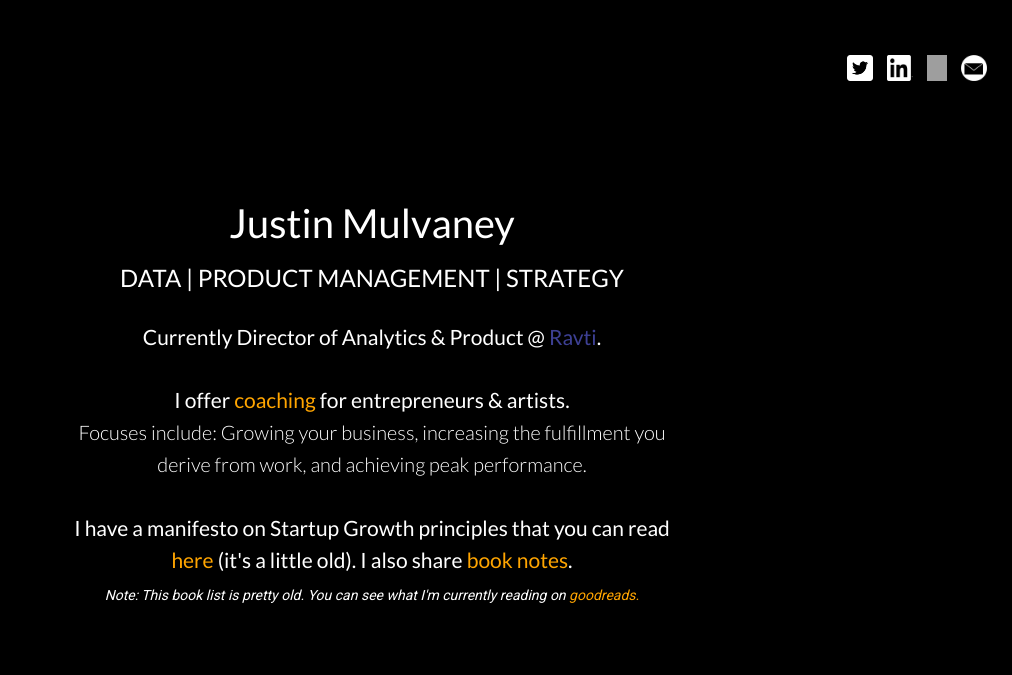
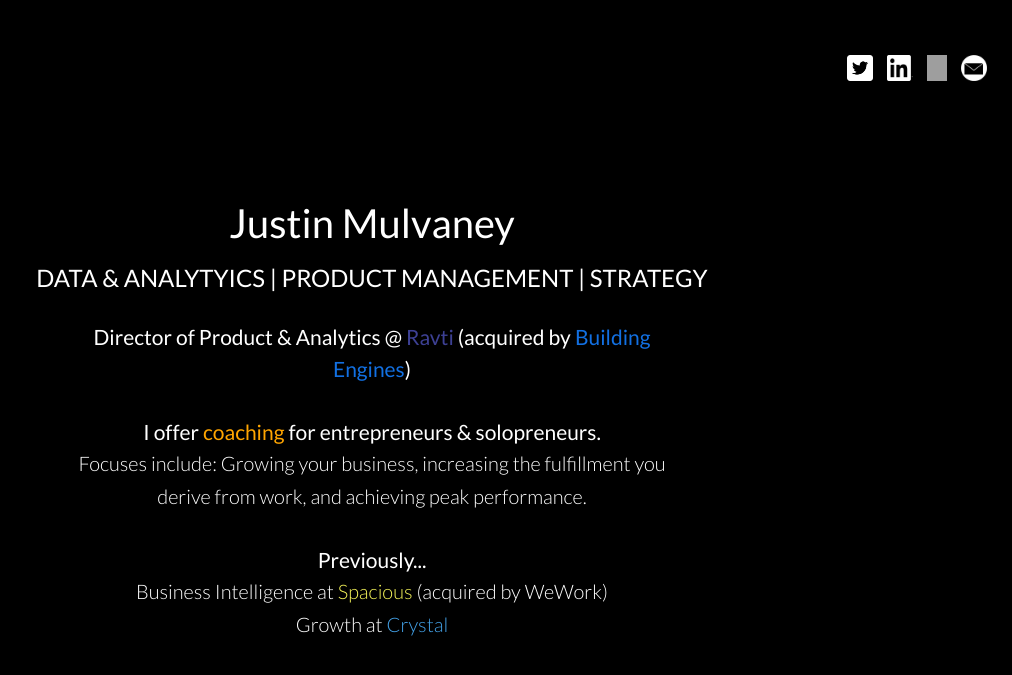
Before and after one commit to justinmulvs/website, a PHP site: page / in a window 1280 px wide. Shown: the top 675 px of the page, without its empty margins (268-1280 px from the left). Run offline with PHP 8.4, Linux system fonts and the light colour scheme; grey boxes are pictures that could not be loaded.

Commit message:
reworked home page

```diff
--- a/css/main.css
+++ b/css/main.css
@@ -89,12 +89,28 @@ PAGE: HOME
 	color: #61AB7D;
 }
 
+#be a {
+	color: #1270E2;
+}
+
+#be a:hover {
+	color: #0059c4;
+}
+
 #spacious a {
 	color: #f5f459;
 }
 
 #spacious a:hover {
 	color: #3948C2;
+}
+
+#wework a {
+	color: white;
+}
+
+#wework a:hover {
+	color: black;
 }
 
 #crystal a {
--- a/index.html
+++ b/index.html
@@ -50,25 +50,25 @@
 			<div class="row intro">
 				<div class="col-xs-12 text-center">
 					<h1 id="name">Justin Mulvaney</h1>
-					<h2 id="skills">DATA | PRODUCT MANAGEMENT | STRATEGY</h2>
+					<h2 id="skills">DATA & ANALYTYICS | PRODUCT MANAGEMENT | STRATEGY</h2>
 				</div>
 			</div>
 
 			<div class="row">
 				<div class="col-xs-10 col-xs-offset-1 col-md-6 col-md-offset-3 text-center">
 					<h3 class="words">
-					Currently Director of Analytics & Product @ <span id="ravti"><a href="https://www.ravti.com/" target="_blank">Ravti</a></span>.<br><br>
-					I offer <a href="coaching.html">coaching</a> for entrepreneurs & artists.<br>
+					Director of Product & Analytics @ <span id="ravti"><a href="https://www.ravti.com/" target="_blank">Ravti</a></span> (acquired by <span id ="be"><a href="https://www.buildingengines.com/">Building Engines</a></span>)<br><br>
+					I offer <a href="coaching.html">coaching</a> for entrepreneurs & solopreneurs.<br>
 					<span class="description">Focuses include: Growing your business, increasing the fulfillment you derive from work, and achieving peak performance.</span>
 					<br><br>
-<!-- 					Previously...<br>
-					Business Intelligence at <span id="spacious"><a href="https://www.nytimes.com/2018/07/08/technology/restaurants-co-working-areas.html" target="_blank">Spacious</a></span>.<br>
-					Growth at <span id="crystal"><a href="https://www.crystalknows.com" target="_blank">Crystal</a></span>.<br><br> -->
-					I have a manifesto on Startup Growth principles that you can read <a href="https://medium.com/@justin.mulvaney/some-thoughts-on-growth-marketing-14fa0c9428a9" target="_blank">here</a> (it's a little old). I also
-					<!-- <a href="http://www.justinmulvaney.com/blog">blog</a> and  -->
+					Previously...<br>
+					<span class="description">Business Intelligence at <span id="spacious"><a href="https://www.nytimes.com/2018/07/08/technology/restaurants-co-working-areas.html" target="_blank">Spacious</a></span> (acquired by <span id="wework"><a href="https://www.wework.com/">WeWork</a></span>)<br>
+					Growth at <span id="crystal"><a href="https://www.crystalknows.com" target="_blank">Crystal</a></span></span><br><br>
+					<!-- I have a manifesto on Startup Growth principles that you can read <a href="https://medium.com/@justin.mulvaney/some-thoughts-on-growth-marketing-14fa0c9428a9" target="_blank">here</a> (it's a little old). I also
+					<a href="http://www.justinmulvaney.com/blog">blog</a> and
 					share <a href="books.html">book notes</a>.<br>
 					</h3>
-					<p><i>Note: This book list is pretty old. You can see what I'm currently reading on <a href="https://www.goodreads.com/justinmulvaney" target="_blank">goodreads.</a></i></p>
+					<p><i>Note: This book list is pretty old. You can see what I'm currently reading on <a href="https://www.goodreads.com/justinmulvaney" target="_blank">goodreads.</a></i></p> -->
 				</div>
 			</div>
 		</div>
```
